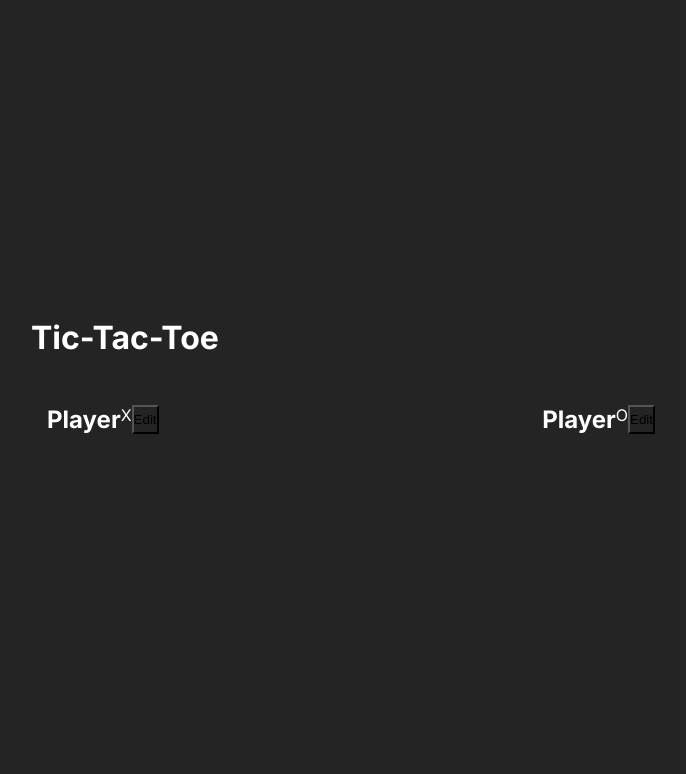
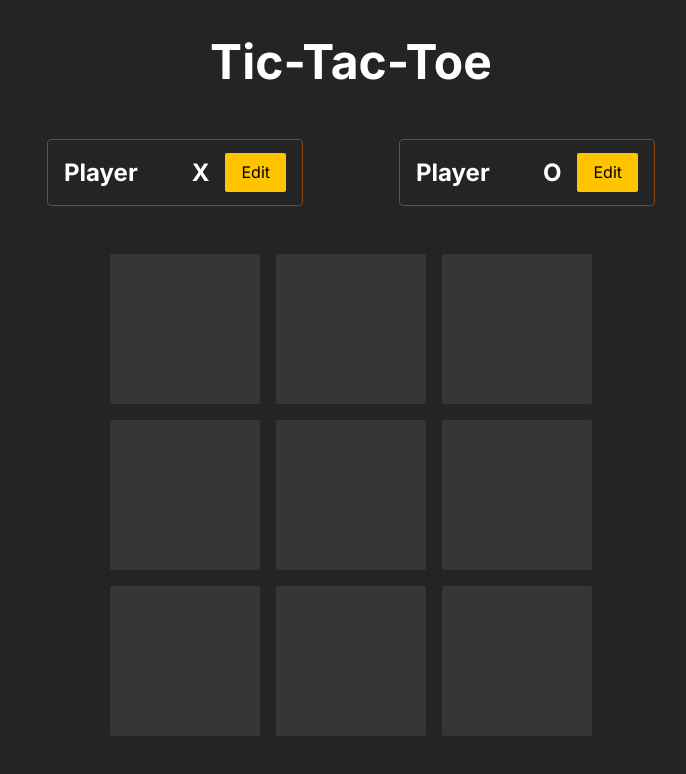
Before and after one commit to psdekate/tic-tac-toe, a React (Vite) app: page / in a window 1280 px wide. Shown: the top 774 px of the page, without its empty margins (289-975 px from the left). Built offline with nearby package versions, Linux system fonts and the light colour scheme.

Commit message:
name and board render

```diff
--- a/src/App.css
+++ b/src/App.css
@@ -1,5 +1,3 @@
-@import url("https://fonts.googleapis.com/css2?family=Inter:ital,opsz,wght@0,14..32,100..900;1,14..32,100..900&display=swap");
-
 .container {
   width: 95vw;
   height: 100vh;
@@ -7,25 +5,87 @@
   font-family: "Inter";
   color: #fff;
   display: flex;
-  align-items: center;
   justify-content: center;
+  padding: 2rem;
+}
+
+h1 {
+  text-align: center;
+  font-size: 3rem;
 }
 
 .game-wrapper {
   width: 50vw;
   display: grid;
-  grid-template-rows: auto 1fr;
+  grid-template-rows: auto auto 1fr;
   gap: 2rem;
   grid-auto-rows: min-content;
 }
 
 .game-header {
-  display: flex;
+  display: grid;
+  grid-template-columns: repeat(2, 1fr);
+  gap: 6rem;
   justify-content: space-between;
   padding: 1rem;
+}
+
+.name-input {
+  width: 100%;
+  padding: 0.8rem;
+  font-family: inherit;
+  font-size: inherit;
+  color: #fff;
+  outline: 1px solid brown;
+  border: transparent;
 }
 
 .player {
   display: flex;
   justify-content: space-between;
+  gap: 1rem;
+  align-items: center;
+  border: 1px solid saddlebrown;
+  padding: 0.8rem 1rem;
+  border-radius: 4px;
 }
+
+.player-name {
+  display: flex;
+  justify-content: space-between;
+  flex: 1;
+  gap: 1rem;
+  align-items: center;
+}
+
+.name-edit {
+  padding: 0.6rem 1rem;
+  border: none;
+  background-color: rgb(255, 196, 0);
+  font-size: inherit;
+  font-family: inherit;
+  cursor: pointer;
+  border-radius: 2px;
+}
+
+.board {
+  display: grid;
+  grid-template-columns: repeat(3, auto);
+  grid-auto-rows: min-content;
+  justify-content: center;
+  gap: 1rem;
+}
+
+.game-button {
+  width: 150px;
+  height: 150px;
+  cursor: pointer;
+  border: none;
+  background-color: rgb(54, 54, 54);
+  transition: background-color 0.3s ease;
+  border-radius: 2px;
+}
+
+.game-button:hover {
+  background-color: rgb(70, 70, 70);
+}
--- a/src/App.jsx
+++ b/src/App.jsx
@@ -1,4 +1,5 @@
 import "./App.css";
+import { Gameboard } from "./components/Gameboard";
 import { Players } from "./components/Player";
 
 function App() {
@@ -8,10 +9,10 @@ function App() {
         <div className="game-wrapper">
           <h1>Tic-Tac-Toe</h1>
           <div className="game-header">
-            <Players name="Player" symbol="X" />
-            <Players name="Player" symbol="O" />
+            <Players symbol="X" initialName="Player" />
+            <Players symbol="O" initialName="Player" />
           </div>
-          <div className="game-body"></div>
+          <Gameboard />
         </div>
       </div>
     </>
--- /dev/null
+++ b/src/components/Gameboard.jsx
@@ -0,0 +1,15 @@
+const initialBoard = [null, null, null, null, null, null, null, null, null];
+
+export function Gameboard() {
+  return (
+    <>
+      <div className="board">
+        {initialBoard.map((item, itemIndex) => (
+          <button key={itemIndex} className="game-button">
+            {item}
+          </button>
+        ))}
+      </div>
+    </>
+  );
+}
--- a/src/components/Player.jsx
+++ b/src/components/Player.jsx
@@ -1,12 +1,37 @@
-export function Players({ name, symbol }) {
+import { useState } from "react";
+
+export function Players({ symbol, initialName }) {
+  const [isEditing, setIsEditing] = useState(false);
+  const [playerName, setPlayerName] = useState(initialName);
+
+  const editClick = (
+    <input
+      type="text"
+      required
+      className="name-input"
+      value={playerName}
+      onChange={handleNameChange}
+    />
+  );
+
+  function handleClick() {
+    setIsEditing((click) => !click);
+  }
+
+  function handleNameChange(e) {
+    setPlayerName(e.target.value);
+  }
+
   return (
     <>
-      <div className="players">
-        <div className="player">
-          <h2>{name}</h2>
-          <p>{symbol}</p>
-          <button>Edit</button>
+      <div className="player">
+        <div className="player-name">
+          {isEditing ? editClick : <h2>{playerName}</h2>}
+          <h2>{symbol}</h2>
         </div>
+        <button onClick={handleClick} className="name-edit">
+          Edit
+        </button>
       </div>
     </>
   );
--- a/src/index.css
+++ b/src/index.css
@@ -1,3 +1,5 @@
+@import url("https://fonts.googleapis.com/css2?family=Inter:ital,opsz,wght@0,14..32,100..900;1,14..32,100..900&display=swap");
+
 * {
   margin: 0;
   padding: 0;
@@ -9,4 +11,5 @@ html,
 body {
   width: 100%;
   height: 100%;
+  font-family: "Inter";
 }
```
